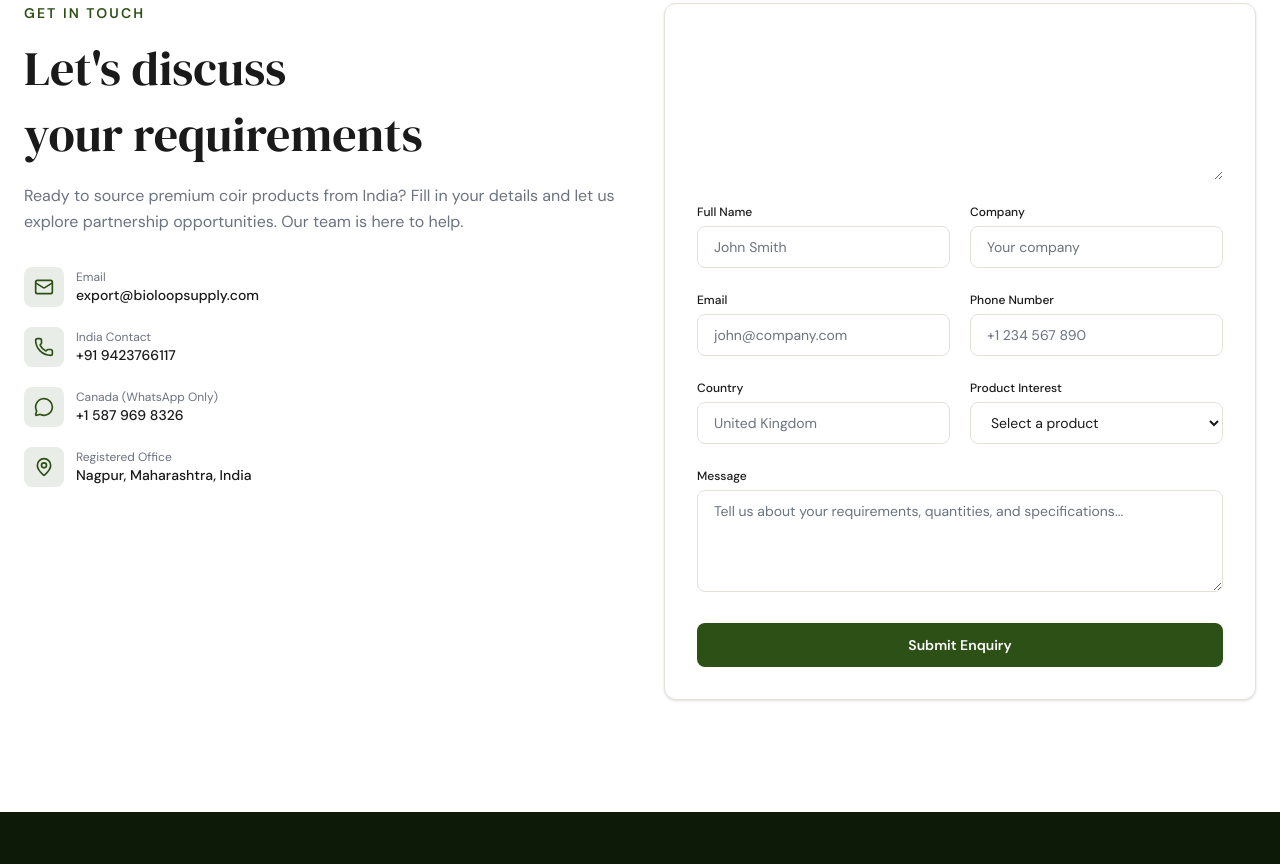
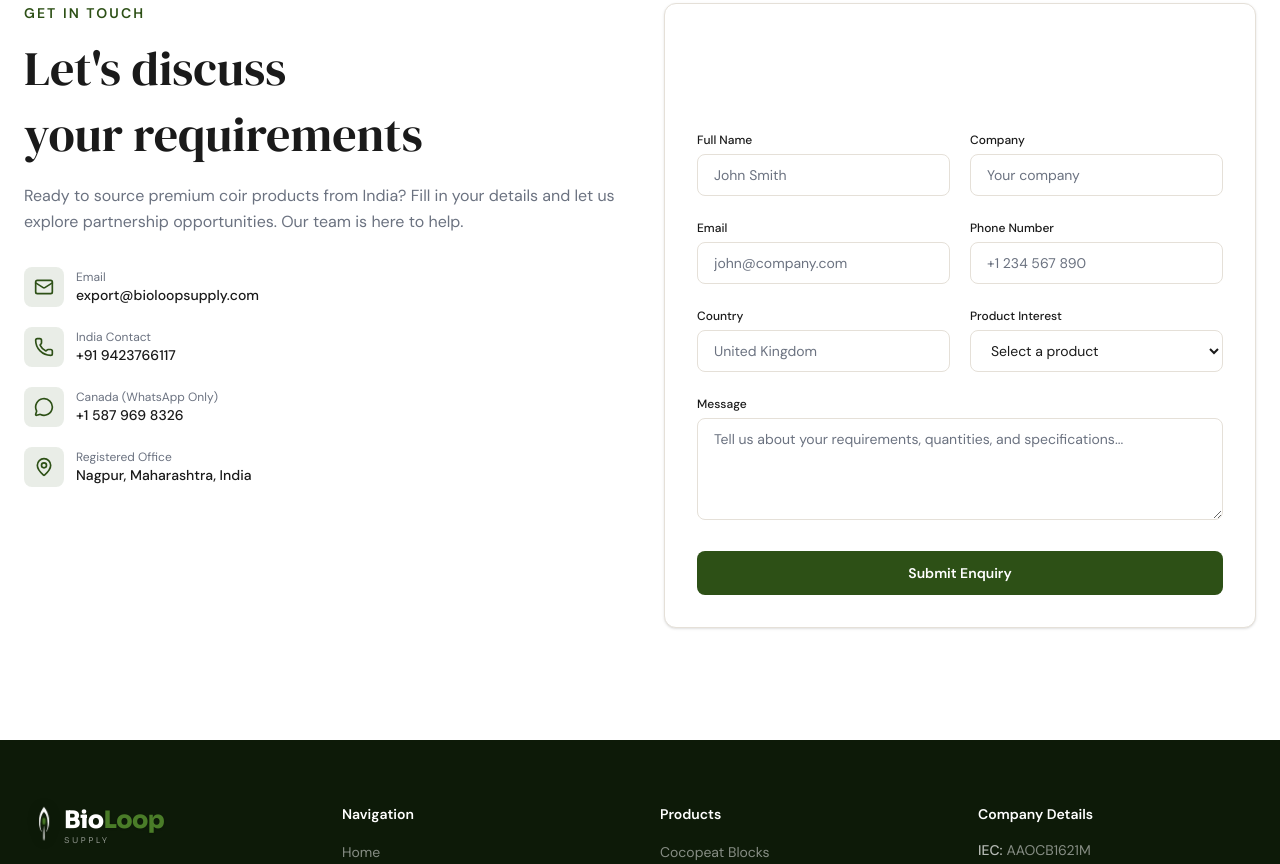
Before and after one commit to trippinakshay/blsf, a Next.js app: page / in a window 1280 px wide. Shown: the part 6120-6984 px from the top of the page. Built offline with nearby package versions, Linux system fonts and the light colour scheme.

Commit message:
Connect Formspree

```diff
--- a/components/contact-section.tsx
+++ b/components/contact-section.tsx
@@ -93,7 +93,6 @@ export function ContactSection() {
                 <input type="hidden" name="_captcha" value="false" />
                 <input name="name" type="text" required />
                 <input name="email" type="email" required />
-                <textarea name="message" required></textarea>
                 {/* Honeypot */}
                 <input type="text" name="_honey" className="hidden" />
                 {/* Disable captcha */}
```
